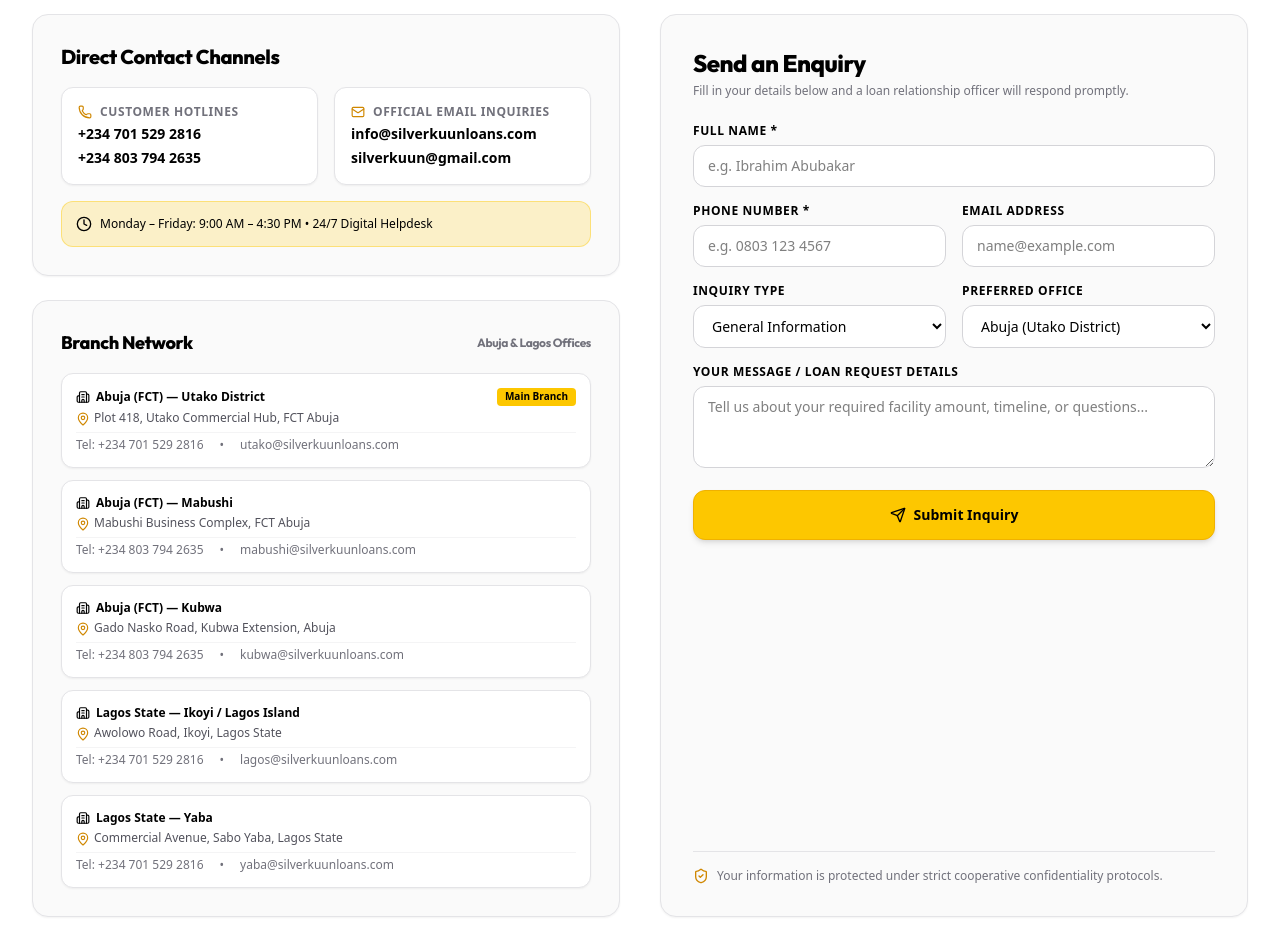
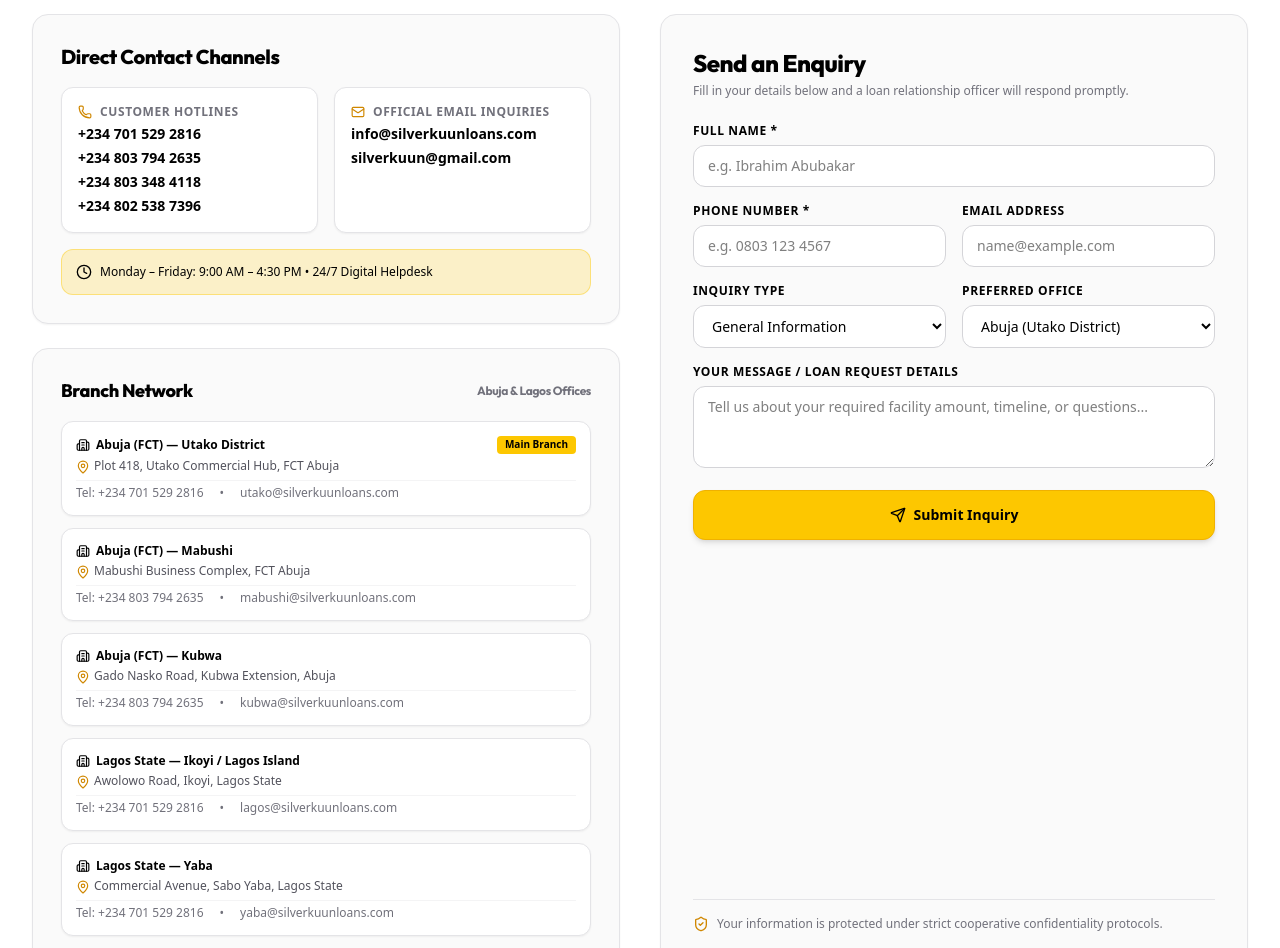
Before and after one commit to Vermachendless/kuunloans1, a React (Vite) app: page / in a window 1280 px wide. Shown: the part 9600-10548 px from the top of the page. Built offline with nearby package versions, Linux system fonts and the light colour scheme; no server answers.

Commit message:
added new phone numbers to direct contact channels

```diff
--- a/src/components/ContactSection.tsx
+++ b/src/components/ContactSection.tsx
@@ -14,6 +14,12 @@ import {
 } from 'lucide-react';
 import { OFFICE_LOCATIONS, COMPANY_INFO } from '../data/mockData';
 import { submitContactEnquiry } from '../lib/sanity';
+
+const DIRECT_CONTACT_PHONES = [
+  ...COMPANY_INFO.phones,
+  '+234 803 348 4118',
+  '+234 802 538 7396'
+];
 
 export const ContactSection: React.FC = () => {
   const [formData, setFormData] = useState({
@@ -89,7 +95,7 @@ export const ContactSection: React.FC = () => {
                     <span>Customer Hotlines</span>
                   </div>
                   <div className="space-y-1 mt-1">
-                    {COMPANY_INFO.phones.map((phone, idx) => (
+                    {DIRECT_CONTACT_PHONES.map((phone, idx) => (
                       <a
                         key={idx}
                         href={`tel:${phone.replace(/\s+/g, '')}`}
```
